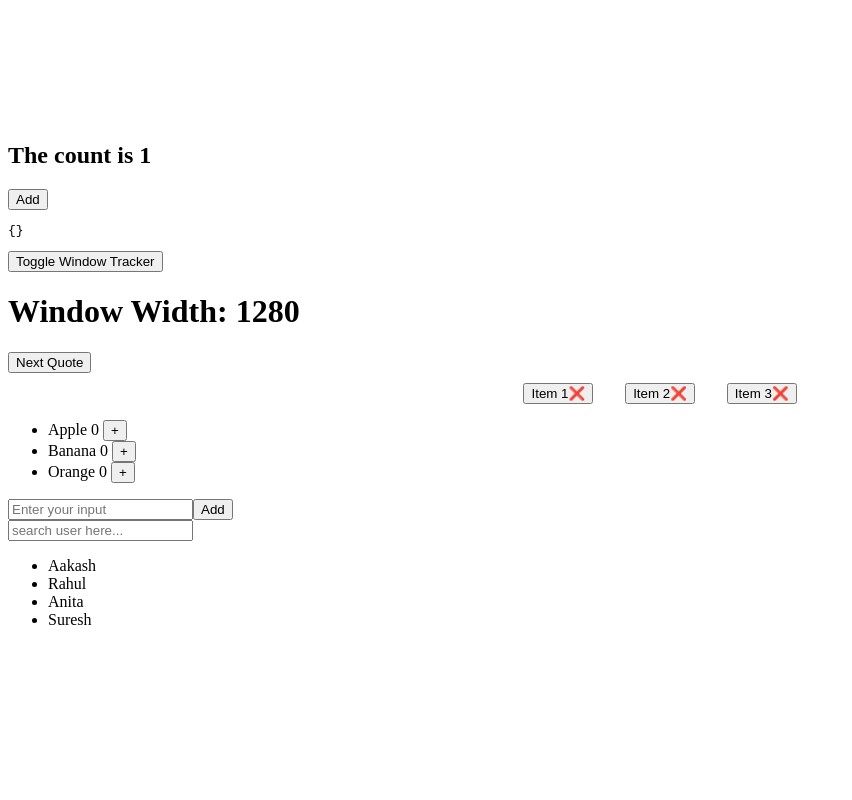
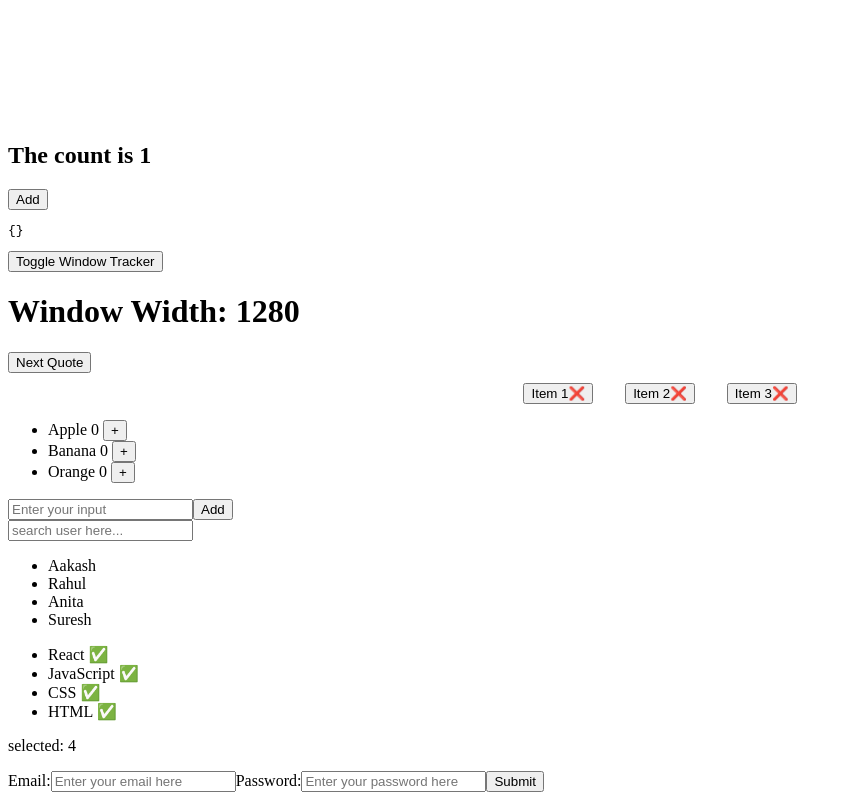
Before and after one commit to get-aakash/reactPlayground, a React (Vite) app: page / in a window 1280 px wide. Shown: the part 606-1406 px from the top of the page, without its empty margins (0-852 px from the left). Before the commit the page ends 1251 px from the top, so only its background shows below. Built offline with nearby package versions, Linux system fonts and the light colour scheme; no server answers.

Commit message:
login validation

```diff
--- a/src/App.jsx
+++ b/src/App.jsx
@@ -2,7 +2,7 @@ import './App.css'
 import Pad from './component/Pad'
 import Practice from './component/Practice'
 import RandomQuoteGenerator from './component/RandomQuoteGenerator'
-import TestRun, { ControlledInput, DisplayUser, IncrementCounter } from './component/TestRun'
+import TestRun, { ControlledInput, DisplayUser, IncrementCounter, LoginForm, UserSelect } from './component/TestRun'
 import WindowTracker from './component/WindowTracker'
 
 
@@ -22,6 +22,8 @@ function App() {
     <IncrementCounter />
     <ControlledInput />
     <DisplayUser />
+    <UserSelect />
+    <LoginForm />
 
     </>
   )
--- a/src/component/TestRun.jsx
+++ b/src/component/TestRun.jsx
@@ -1,8 +1,8 @@
-import React from 'react'
+import React, { useEffect } from 'react'
 import {itemsData} from "../myData"
 import { counterData } from '../myData'
 import { usersData } from '../myData'
-
+import { selectUserData } from '../myData'
 const TestRun = () => {
 
     const [value, setvalue] = React.useState(itemsData)
@@ -87,12 +87,19 @@ export const ControlledInput = ()=>{
 export const DisplayUser = ()=>{
 
     const [users, setUsers] = React.useState(usersData)
+    const [search, setSearch] = React.useState("")
 
-    const userList = users.map(item=> <li key={item.id}>{item.name}</li>)
 
-    const handleOnChange = ()=>{
+
+    const handleOnChange = (e)=>{
+        setSearch(e.target.value)
+
 
     }
+
+    const filteredItem = users.filter(item=> item.name.toLowerCase().includes(search.toLowerCase()))
+    console.log(filteredItem)
+    const userList = filteredItem.map(item=> <li key={item.id}>{item.name}</li>)
     return (
         <div>
             <div className="search-user">
@@ -105,3 +112,72 @@ export const DisplayUser = ()=>{
         </div>
     )
 }
+
+export const UserSelect = ()=>{
+
+    const [userData, setUserData] = React.useState(selectUserData)
+
+
+    function handleOnClick(id){
+       setUserData(prevData=>prevData.map((item)=>item.id===id?{...item,selected: !item.selected}: item))
+
+    }
+
+        const count = (userData.filter(item => item.selected).length)
+
+
+
+
+    const mappedUser = userData.map((item)=> <li onClick={()=>handleOnClick(item.id)} key={item.id}>{item.name} {item.selected? "✅":"❌"}    </li>)
+    return(
+        <div>
+            <ul>
+                {mappedUser}
+
+            </ul>
+            <p>selected: {count}</p>
+
+        </div>
+    )
+}
+
+export const LoginForm = ()=>{
+    const [userData, setUserData] = React.useState({})
+    const [error, setError] = React.useState(false)
+
+    const handleOnChange = (e)=>{
+       const {name, value}= e.target
+       setUserData({...userData, [name]:value})
+
+
+    }
+
+
+
+
+    const handleOnSubmit = (e)=>{
+        e.preventDefault()
+        if(userData.password.length<< 6 || !userData.email.includes("@")){
+            setError(prevData=> !prevData)
+        }
+
+
+
+
+    }
+    return (
+        <div>
+            <form action="" onSubmit={handleOnSubmit}>
+            <label>Email:</label>
+            <input type="email" name='email' placeholder='Enter your email here' onChange={handleOnChange} />
+            {error&& <p>email is invalid</p>}
+            <label>Password:</label>
+            <input type="password" name='password' placeholder='Enter your password here' onChange={handleOnChange} />
+            {error&& <p>password is invalid</p>}
+
+            <button type='submit' >Submit</button>
+            </form>
+
+        </div>
+    )
+}
--- a/src/myData.js
+++ b/src/myData.js
@@ -1,11 +1,11 @@
-export  const itemsData = [
+export const itemsData = [
     { id: 1, name: "Item 1", selected: false },
     { id: 2, name: "Item 2", selected: false },
     { id: 3, name: "Item 3", selected: false }
 ]
 
 
-export const  counterData = [
+export const counterData = [
     { id: 1, name: "Apple", count: 0 },
     { id: 2, name: "Banana", count: 0 },
     { id: 3, name: "Orange", count: 0 }
@@ -18,3 +18,12 @@ export const usersData = [
     { id: 3, name: "Anita" },
     { id: 4, name: "Suresh" }
 ]
+
+
+export const selectUserData = [
+    { id: 1, name: "React", selected: true },
+    { id: 2, name: "JavaScript", selected: true },
+    { id: 3, name: "CSS", selected: true },
+    { id: 4, name: "HTML", selected: true }
+
+]
```
Lines whose indentation alone changed are shown as unchanged.
